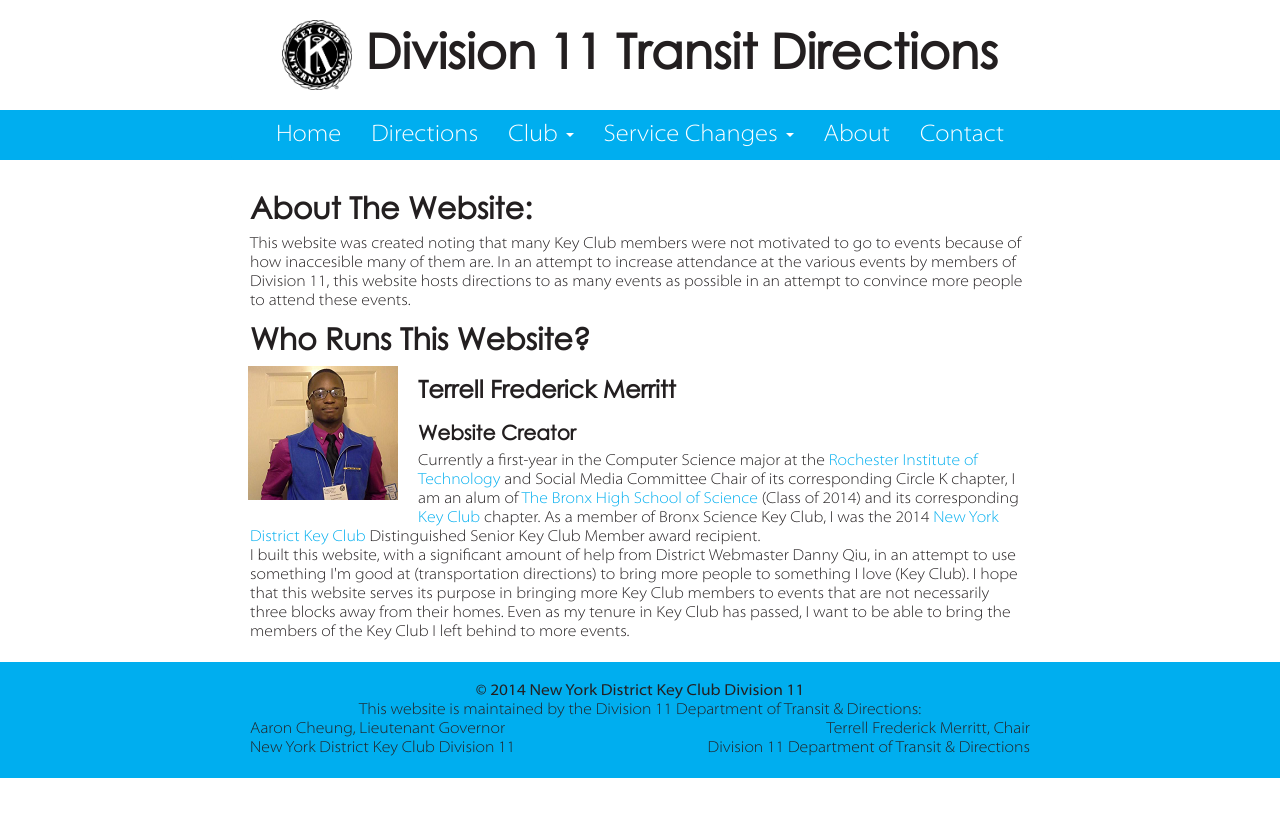
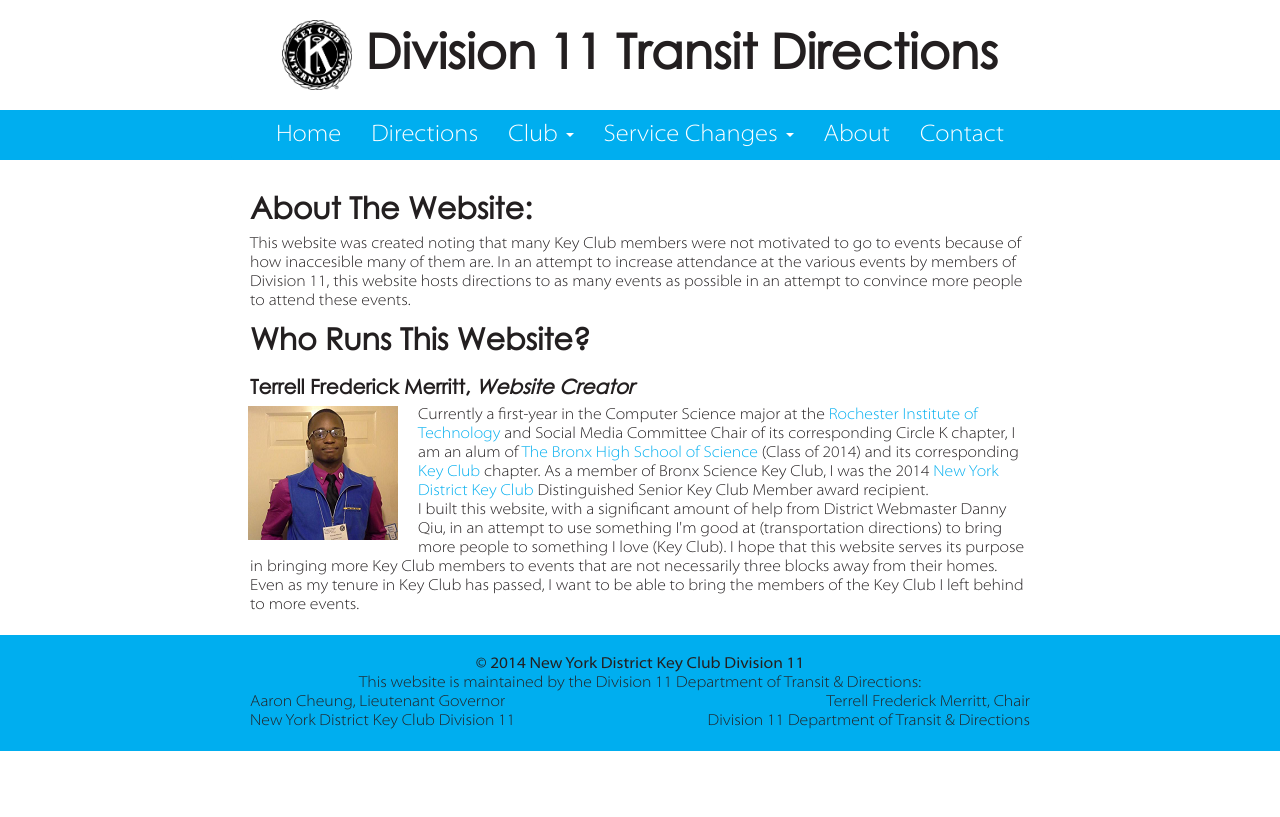
Before and after one commit to d11directions/d11directions.github.io, a Jekyll site: the page built from about/index.html, in a window 1280 px wide. Shown: the top 817 px of the page. Built offline with Jekyll 4.4.1, drawn with Linux system fonts in a browser that asks for light colours.

Commit message:
Update About: move image

```diff
--- a/about/index.html
+++ b/about/index.html
@@ -5,8 +5,8 @@ title: About
 <h2>About The Website:</h2>
 <p>This website was created noting that many Key Club members were not motivated to go to events because of how inaccesible many of them are. In an attempt to increase attendance at the various events by members of Division 11, this website hosts directions to as many events as possible in an attempt to convince more people to attend these events.</p>
 <h2>Who Runs This Website?</h2>
-<img class="aboutpic" src="/resources/terrellmerritt.png"><h3>Terrell Frederick Merritt</h3>
-<h4>Website Creator</h4>
+<h4>Terrell Frederick Merritt, <em>Website Creator</em></h4>
+<img class="aboutpic" src="/resources/terrellmerritt.png">
 <p>Currently a first-year in the Computer Science major at the <a href="rit.edu">Rochester Institute of Technology</a> and Social Media Committee Chair of its corresponding Circle K chapter, I am an alum of <a href="bxscience.edu">The Bronx High School of Science</a> (Class of 2014) and its corresponding <a href="bxscikeyclub.weebly.com">Key Club</a> chapter. As a member of Bronx Science Key Club, I was the 2014 <a href="nydkc.org">New York District Key Club</a> Distinguished Senior Key Club Member award recipient.</p>
 <p>I built this website, with a significant amount of help from District Webmaster Danny Qiu, in an attempt to use something I'm good at (transportation directions) to bring more people to something I love (Key Club). I hope that this website serves its purpose in bringing more Key Club members to events that are not necessarily three blocks away from their homes. Even as my tenure in Key Club has passed, I want to be able to bring the members of the Key Club I left behind to more events.</p>
 <div class="clear"></div>
```
